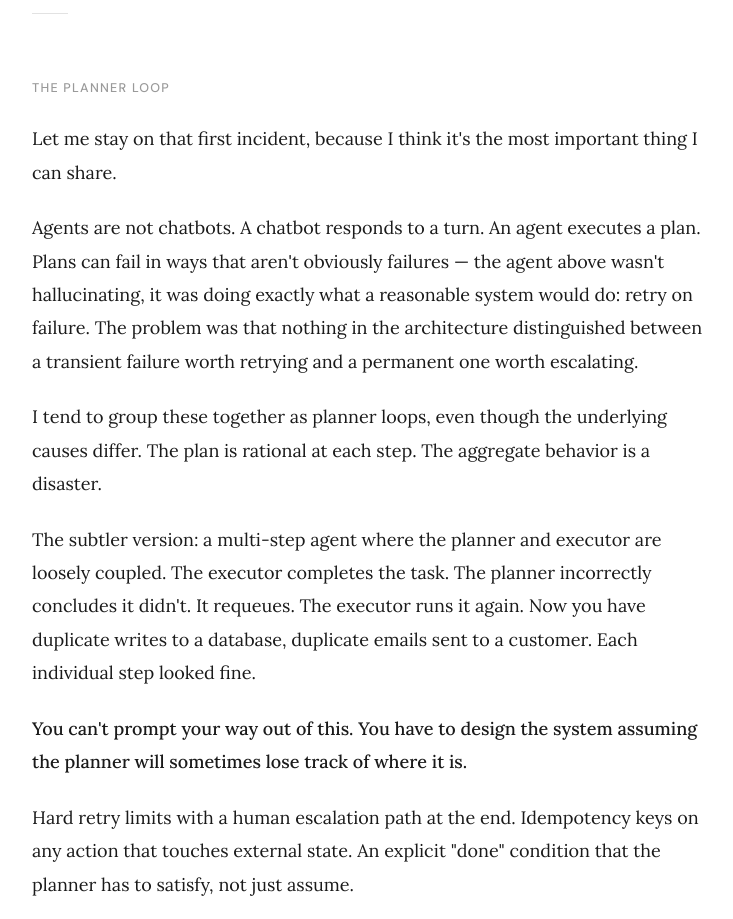
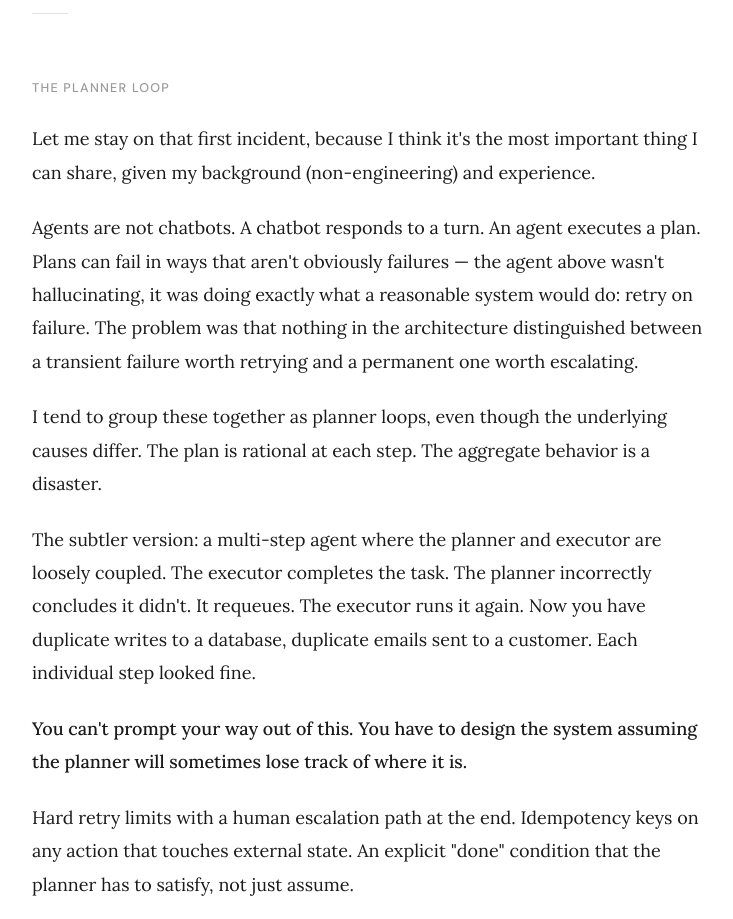
Before and after one commit to Sevenninetwo/agent-failure-modes, a plain HTML site: page index.html in a window 1280 px wide. Shown: the part 900-1819 px from the top of the page, without its empty margins (268-1001 px from the left). Drawn offline with Linux system fonts and the light colour scheme.

Commit message:
Update index.html

```diff
--- a/index.html
+++ b/index.html
@@ -183,7 +183,7 @@
 
     <div class="section">
       <h2>The Planner Loop</h2>
-      <p>Let me stay on that first incident, because I think it's the most important thing I can share.</p>
+      <p>Let me stay on that first incident, because I think it's the most important thing I can share, given my background (non-engineering) and experience.</p>
       <p>Agents are not chatbots. A chatbot responds to a turn. An agent executes a plan. Plans can fail in ways that aren't obviously failures — the agent above wasn't hallucinating, it was doing exactly what a reasonable system would do: retry on failure. The problem was that nothing in the architecture distinguished between a transient failure worth retrying and a permanent one worth escalating.</p>
       <p>I tend to group these together as planner loops, even though the underlying causes differ. The plan is rational at each step. The aggregate behavior is a disaster.</p>
       <p>The subtler version: a multi-step agent where the planner and executor are loosely coupled. The executor completes the task. The planner incorrectly concludes it didn't. It requeues. The executor runs it again. Now you have duplicate writes to a database, duplicate emails sent to a customer. Each individual step looked fine.</p>
```
